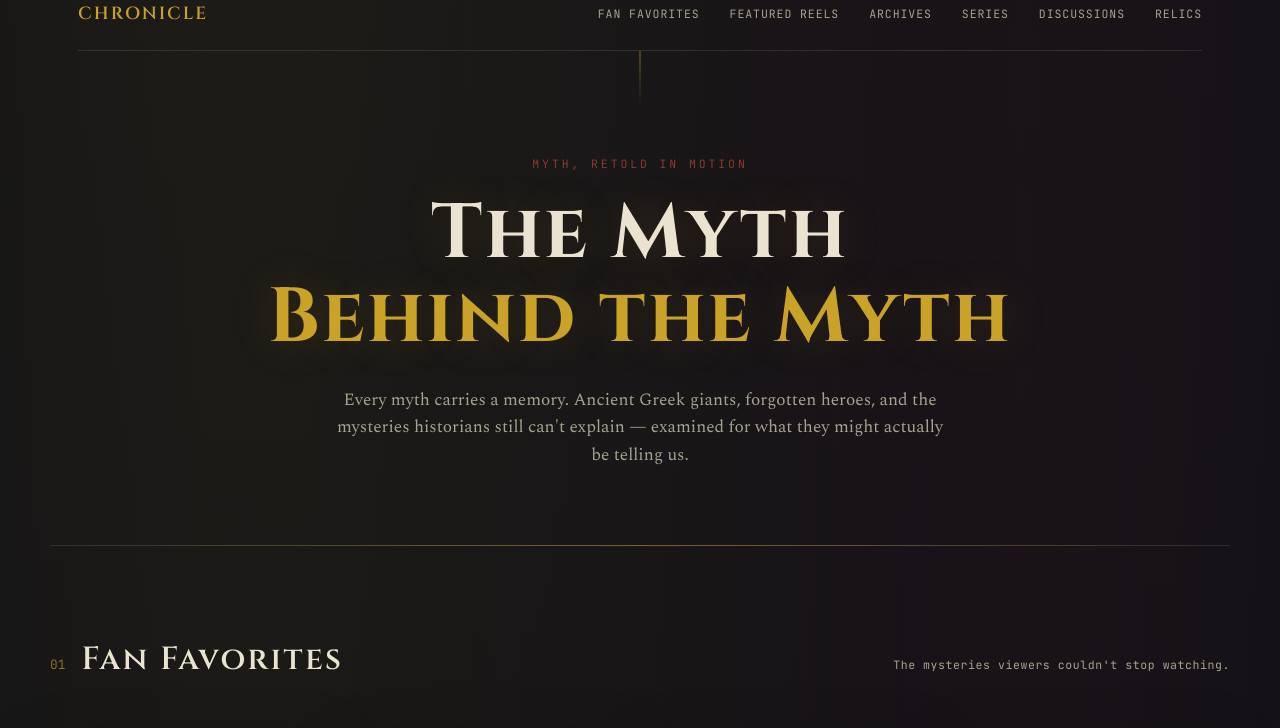
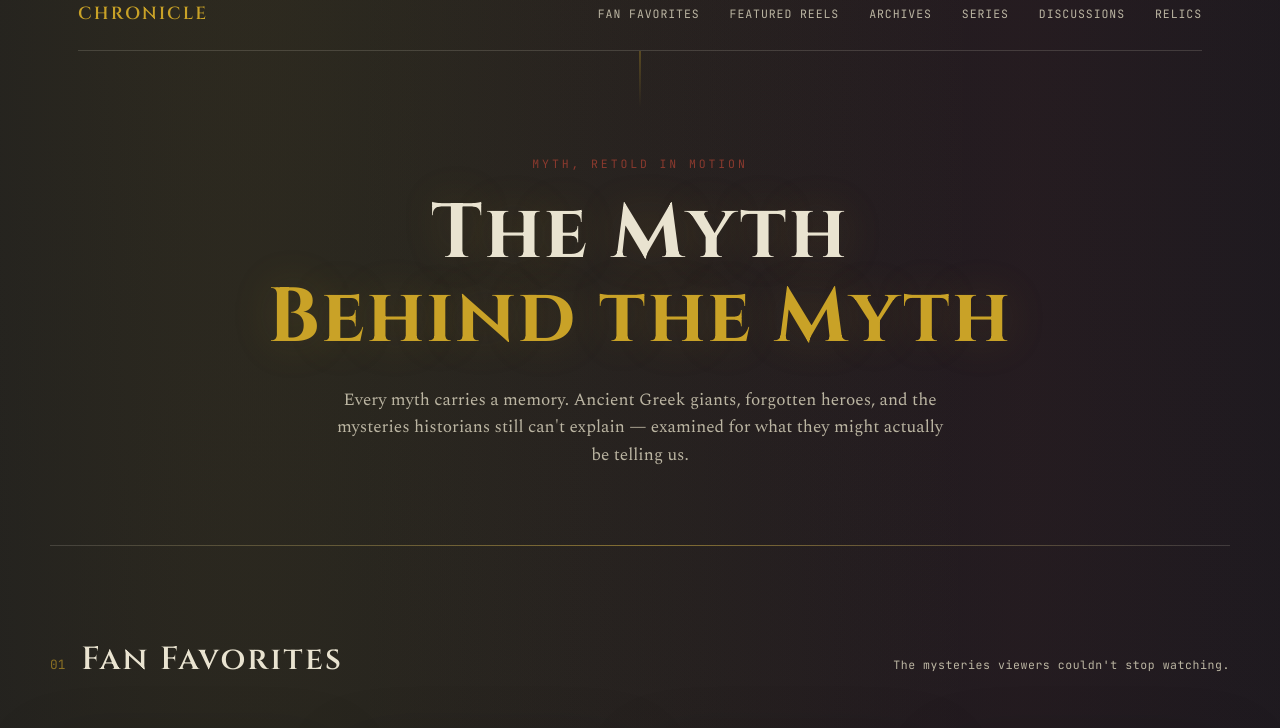
Before and after one commit to Alrey328/Ancient-Mysteries-Rediscovered, a plain HTML site: page index.html in a window 1280 px wide. Shown: the top 728 px of the page. Drawn offline with nearby package versions, Linux system fonts and the light colour scheme; grey boxes are pictures that could not be loaded.

Commit message:
Brighten the main landing page

```diff
--- a/index.html
+++ b/index.html
@@ -9,16 +9,16 @@
 <link href="https://fonts.googleapis.com/css2?family=Cinzel:wght@500;600;700&family=Spectral:ital,wght@0,400;0,500;1,400&family=JetBrains+Mono:wght@400;500&display=swap" rel="stylesheet">
 <style>
   :root{
-    --night: #0f1016;
-    --night-2: #171923;
-    --night-3: #11131b;
+    --night: #15171e;
+    --night-2: #20232e;
+    --night-3: #191c25;
     --gold: #c9a227;
     --gold-dim: #8a7024;
     --bone: #e9e3d0;
-    --bone-dim: #a8a290;
+    --bone-dim: #bbb5a2;
     --ember: #8b3a2e;
-    --line: rgba(233,227,208,0.12);
-    --line-strong: rgba(201,162,39,0.28);
+    --line: rgba(233,227,208,0.16);
+    --line-strong: rgba(201,162,39,0.36);
   }
 
   *{ box-sizing:border-box; margin:0; padding:0; }
@@ -27,9 +27,9 @@
 
   body{
     background:
-      linear-gradient(180deg, rgba(15,16,22,0.12), rgba(15,16,22,0.88) 42%, var(--night) 100%),
-      radial-gradient(ellipse at 20% -10%, rgba(201,162,39,0.1), transparent 46%),
-      radial-gradient(ellipse at 80% 2%, rgba(139,58,46,0.1), transparent 42%),
+      linear-gradient(180deg, rgba(21,23,30,0.06), rgba(21,23,30,0.68) 48%, var(--night) 100%),
+      radial-gradient(ellipse at 20% -10%, rgba(201,162,39,0.16), transparent 50%),
+      radial-gradient(ellipse at 80% 2%, rgba(139,58,46,0.15), transparent 46%),
       var(--night);
     color:var(--bone);
     font-family:'Spectral', serif;
@@ -214,7 +214,7 @@
   }
   .card,
   .reel-investigation-card{
-    background:linear-gradient(180deg, rgba(23,25,35,0.98), rgba(17,19,27,0.98));
+    background:linear-gradient(180deg, rgba(32,35,46,0.97), rgba(23,26,35,0.98));
     border:1px solid var(--line);
     border-radius:2px;
     overflow:hidden;
@@ -400,7 +400,7 @@
 
   /* ---------- Series (theme-grouped Reels, since Reels can't join FB playlists) ---------- */
   .series-card{
-    background:linear-gradient(180deg, rgba(23,25,35,0.98), rgba(17,19,27,0.98));
+    background:linear-gradient(180deg, rgba(32,35,46,0.97), rgba(23,26,35,0.98));
     border:1px solid var(--line);
     border-radius:2px;
     overflow:hidden;
@@ -494,7 +494,7 @@
   }
   .reel-card{
     display:block;
-    background:linear-gradient(180deg, rgba(23,25,35,0.98), rgba(17,19,27,0.98));
+    background:linear-gradient(180deg, rgba(32,35,46,0.97), rgba(23,26,35,0.98));
     border:1px solid var(--line);
     border-radius:2px;
     overflow:hidden;
```
